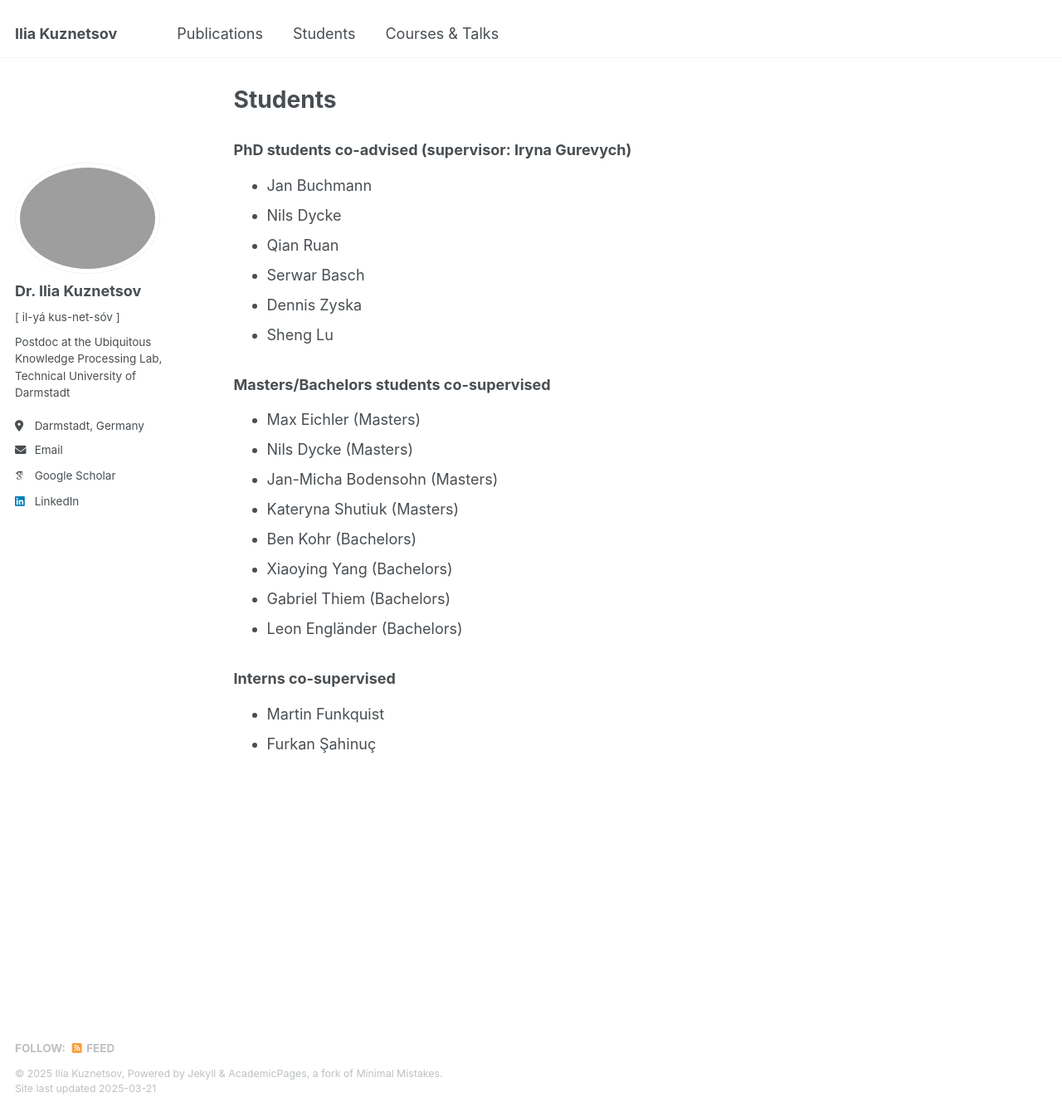
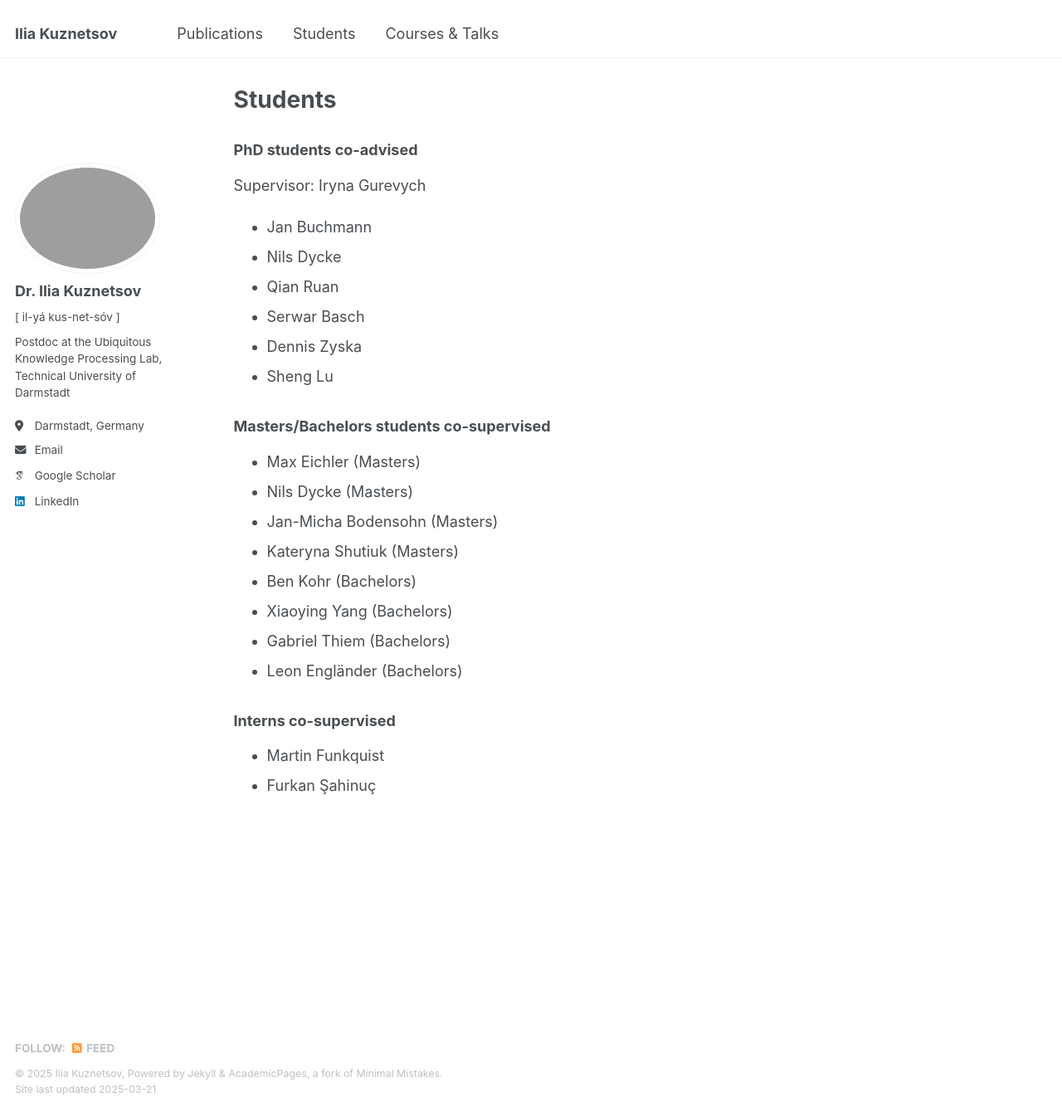
Before and after one commit to iokuznetsov/iokuznetsov.github.io, a Jekyll site: the page built from _pages/students.md, in a window 1280 px wide and 1340 px high. Shown: the whole window at 83% size. Built offline with Jekyll 4.4.1, drawn with Linux system fonts in a browser that asks for light colours; some web fonts are replaced; part of the change alters nothing that is shown.

```diff
--- a/_pages/students.md
+++ b/_pages/students.md
@@ -7,7 +7,9 @@ author_profile: true
 
 {% include base_path %}
 
-### PhD students co-advised (supervisor: Iryna Gurevych)
+### PhD students co-advised
+
+Supervisor: Iryna Gurevych
 
 * Jan Buchmann
 * Nils Dycke
```
